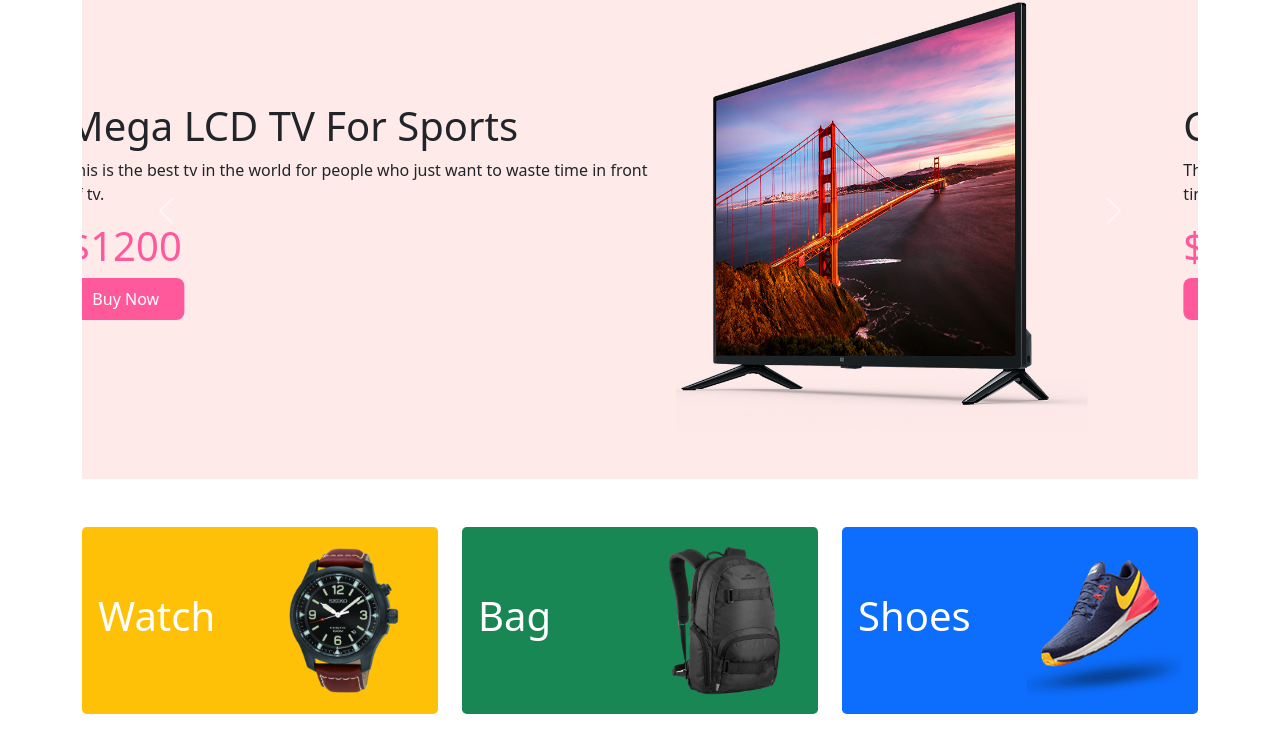
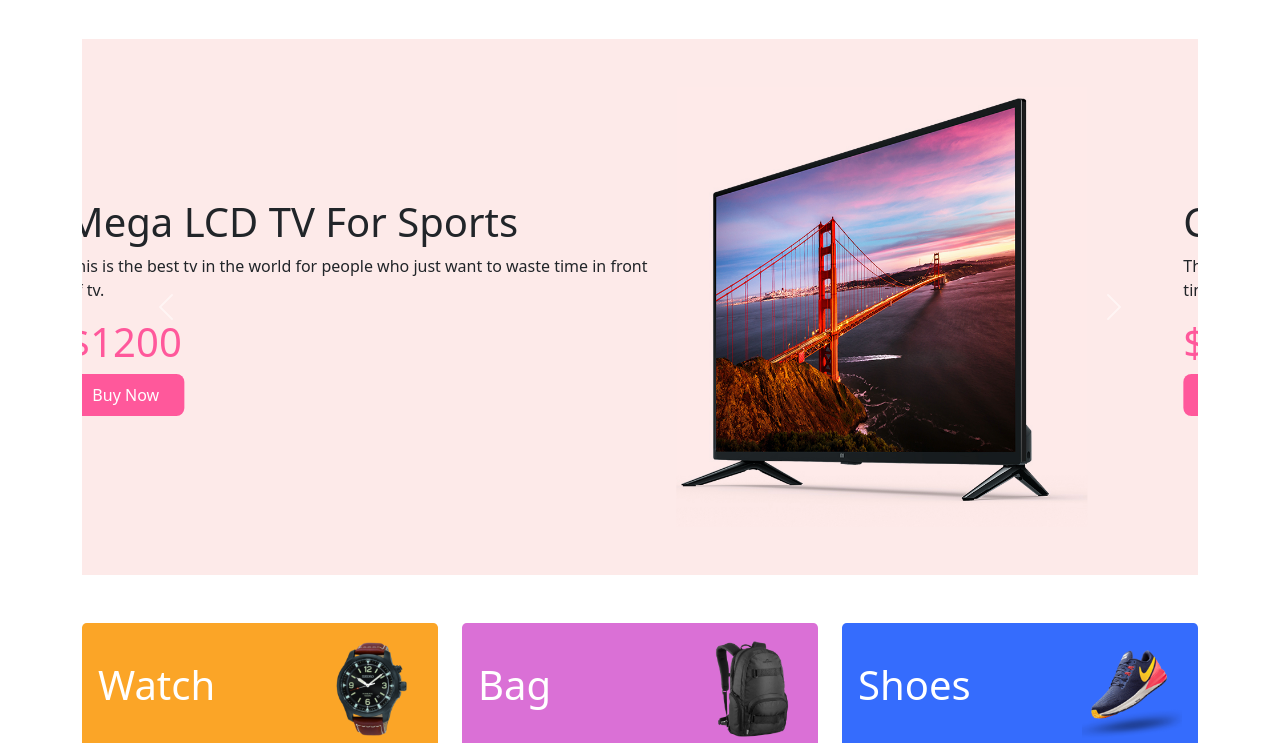
Before and after one commit to abdullahhosenakash/panda-commerce, a plain HTML site: page index.html in a window 1280 px wide. Shown: the part 57-800 px from the top of the page. Drawn offline with nearby package versions, Linux system fonts and the light colour scheme.

Commit message:
finalizing the project

```diff
--- a/css/style.css
+++ b/css/style.css
@@ -11,3 +11,15 @@
     background-color: #FF589B;
     border: none;
 }
+.watch-color{
+    background-color: #fba527;
+}
+.bag-color{
+    background-color: orchid;
+}
+.shoe-color{
+    background-color: #356cfd;
+}
+.categories img{
+    width: 100px;
+}
--- a/index.html
+++ b/index.html
@@ -43,7 +43,7 @@
             </div>
         </nav>
         <!-- image slider -->
-        <section class="container">
+        <section class="container mt-5 pt-5">
             <div id="carouselExampleControls" class="carousel slide" data-bs-ride="carousel">
                 <div class="carousel-inner">
                     <div class="carousel-item active">
@@ -108,21 +108,21 @@
     <main>
         <!-- categories -->
         <section class="container my-5">
-            <div class="row g-4">
+            <div class="row g-4 categories">
                 <div class="col-lg-4 col-md-6 col-12">
-                    <div class="p-3 bg-warning d-flex align-items-center justify-content-between rounded-3">
+                    <div class="p-3 watch-color d-flex align-items-center justify-content-between rounded-3">
                         <h1 class="text-white">Watch</h1>
                         <img src="images/categories/watch.png" alt="">
                     </div>
                 </div>
                 <div class="col-lg-4 col-md-6 col-12">
-                    <div class="p-3 bg-success d-flex align-items-center justify-content-between rounded-3">
+                    <div class="p-3 bag-color d-flex align-items-center justify-content-between rounded-3">
                         <h1 class="text-white">Bag</h1>
                         <img src="images/categories/bag.png" alt="">
                     </div>
                 </div>
                 <div class="col-lg-4 col-md-6 col-12">
-                    <div class="p-3 bg-primary d-flex align-items-center justify-content-between rounded-3">
+                    <div class="p-3 shoe-color d-flex align-items-center justify-content-between rounded-3">
                         <h1 class="text-white">Shoes</h1>
                         <img src="images/categories/shoes.png" alt="">
                     </div>
```
